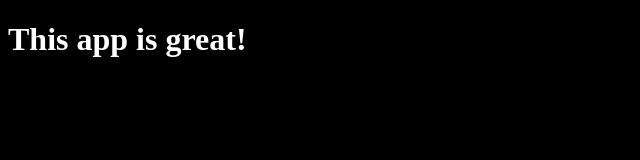
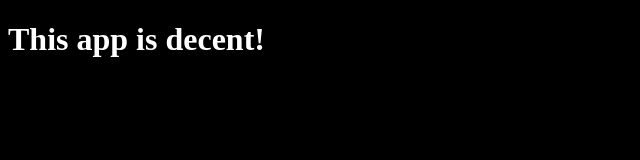
Before and after one commit to journeycruz/repo_branch_pruning, a website: page index.html in a window 1280 px wide. Shown: the full height of the page, 0-640 px from the left. Drawn offline with Linux system fonts and the light colour scheme.

Commit message:
change html

```diff
--- a/index.html
+++ b/index.html
@@ -16,7 +16,7 @@
         }
     </style>
     <div>
-        <h1>This app is great!</h1>
+        <h1>This app is decent!</h1>
     </div>
     <script type="text/javascript">
         console.log("Hello World!");
```
